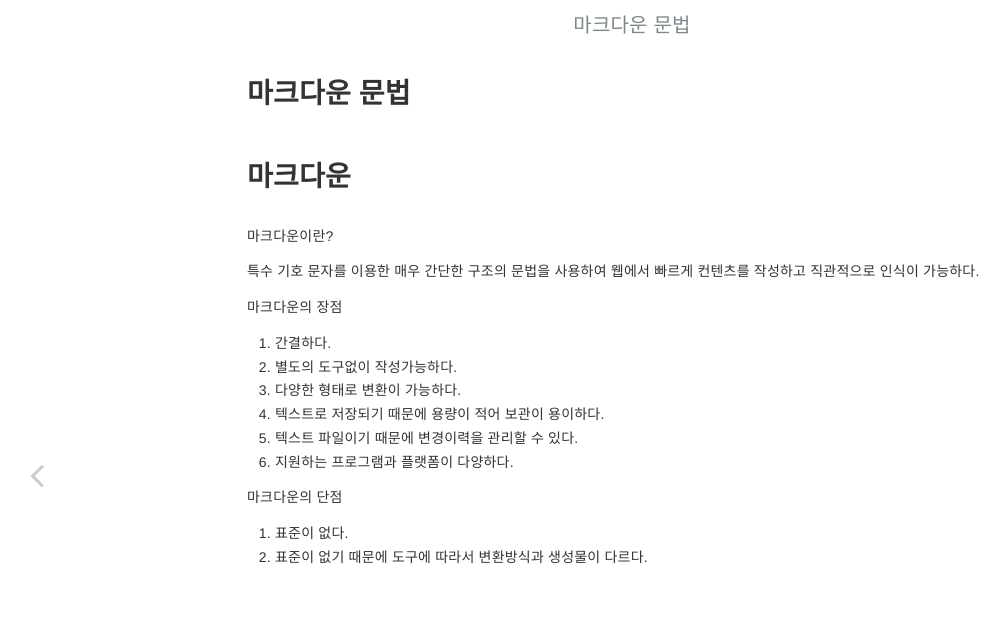
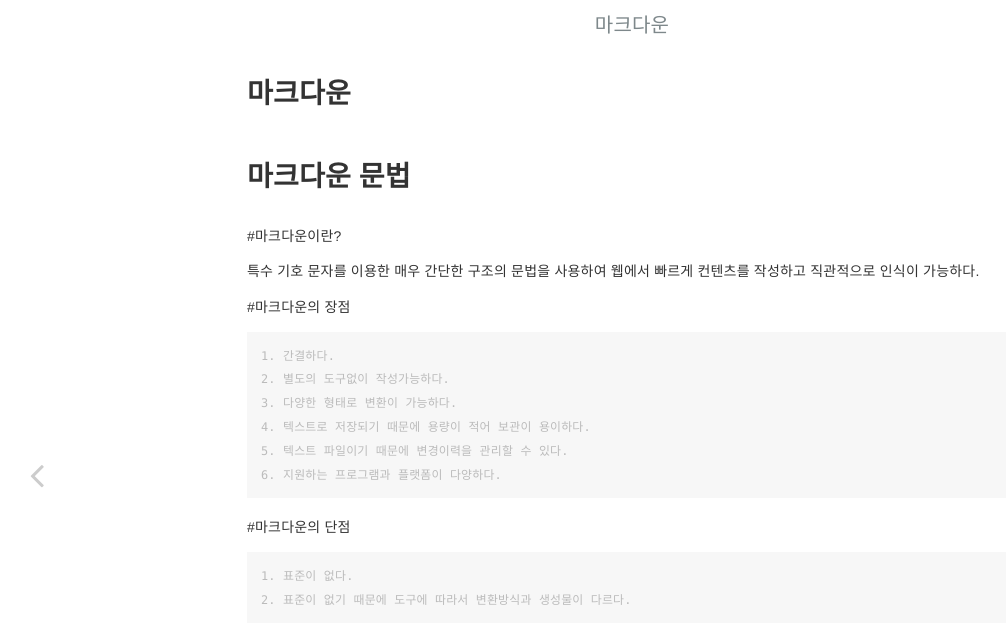
Before and after one commit to jwk061214/java_blog, a Jekyll site: the page built from _posts/2022-01-23-test.md, in a window 1280 px wide. Shown: the top 644 px of the page, without its empty margins (8-1014 px from the left). Built offline with Jekyll 4.4.1, drawn with Linux system fonts in a browser that asks for light colours.

Commit message:
포스트 수정

```diff
--- a/_posts/2022-01-23-test.md
+++ b/_posts/2022-01-23-test.md
@@ -1,25 +1,26 @@
 ---
-title: 마크다운 문법
+title: 마크다운
 author: 강지우
 date: 2022-01-23
 category: java
 layout: post
 ---
-마크다운
+마크다운 문법
 =========
-마크다운이란?
+#마크다운이란?
 
-특수 기호 문자를 이용한 매우 간단한 구조의 문법을 사용하여 웹에서 빠르게 컨텐츠를 작성하고 직관적으로 인식이 가능하다.
+ 특수 기호 문자를 이용한 매우 간단한 구조의 문법을 사용하여 웹에서 빠르게 컨텐츠를 작성하고 직관적으로 인식이 가능하다.
 
-마크다운의 장점
+#마크다운의 장점
 
-1. 간결하다.
-2. 별도의 도구없이 작성가능하다.
-3. 다양한 형태로 변환이 가능하다.
-4. 텍스트로 저장되기 때문에 용량이 적어 보관이 용이하다.
-5. 텍스트 파일이기 때문에 변경이력을 관리할 수 있다.
-6. 지원하는 프로그램과 플랫폼이 다양하다.
+    1. 간결하다.
+    2. 별도의 도구없이 작성가능하다.
+    3. 다양한 형태로 변환이 가능하다.
+    4. 텍스트로 저장되기 때문에 용량이 적어 보관이 용이하다.
+    5. 텍스트 파일이기 때문에 변경이력을 관리할 수 있다.
+    6. 지원하는 프로그램과 플랫폼이 다양하다.
 
-마크다운의 단점
-1. 표준이 없다.
-2. 표준이 없기 때문에 도구에 따라서 변환방식과 생성물이 다르다.
+#마크다운의 단점
+
+    1. 표준이 없다.
+    2. 표준이 없기 때문에 도구에 따라서 변환방식과 생성물이 다르다.
```
